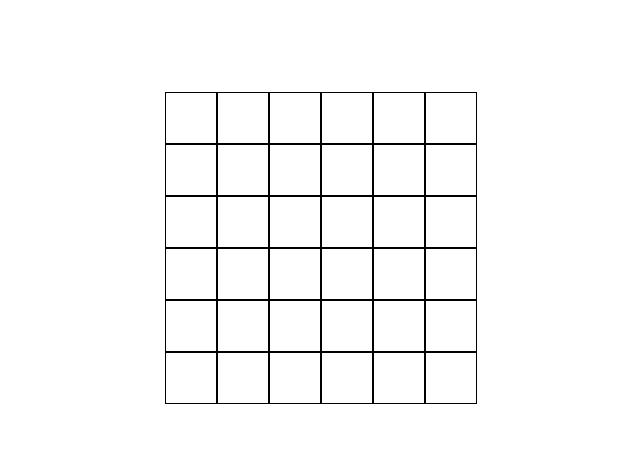
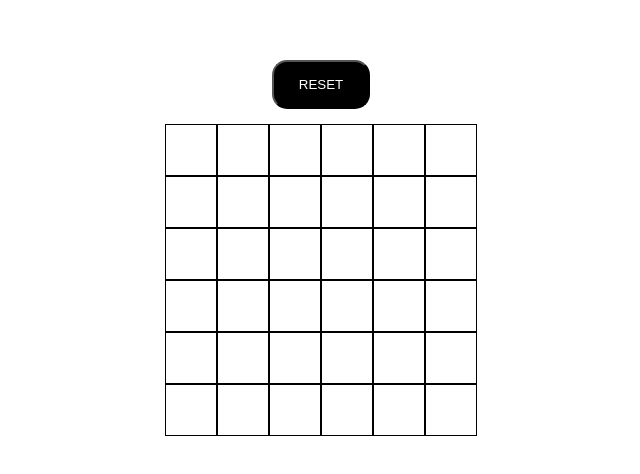
Before and after one commit to GianluigiVitale/js-jq-ajax-grigliaquad, a plain HTML site: page index.html in a window 1280 px wide. Shown: the part 152-626 px from the top of the page, without its empty margins (319-959 px from the left). Drawn offline with nearby package versions, Linux system fonts and the light colour scheme.

Commit message:
added button to reset grid

```diff
--- a/css/style.css
+++ b/css/style.css
@@ -40,3 +40,11 @@ body {
 .green {
     background-color: green;
 }
+
+button {
+    margin-bottom: 15px;
+    padding: 15px 25px;
+    background-color: black;
+    color: white;
+    border-radius: 15px;
+}
--- a/index.html
+++ b/index.html
@@ -13,6 +13,7 @@
     </head>
     <body>
         <div class="container">
+            <button type="button" name="button">RESET</button>
             <div class="row">
                 <div class="quadrato">
                     <p></p>
--- a/js/main.js
+++ b/js/main.js
@@ -25,6 +25,11 @@ $(document).ready(function() {
         });
     });
 
+    $('button').click(function() {
+        $('.quadrato').removeClass('yellow green');
+        $('.quadrato p').empty()
+    });
+
     // $(document).on('click', '.quadrato', function() {
     //     var prova = $(this).children('p').text();
     //     console.log(prova);
```
